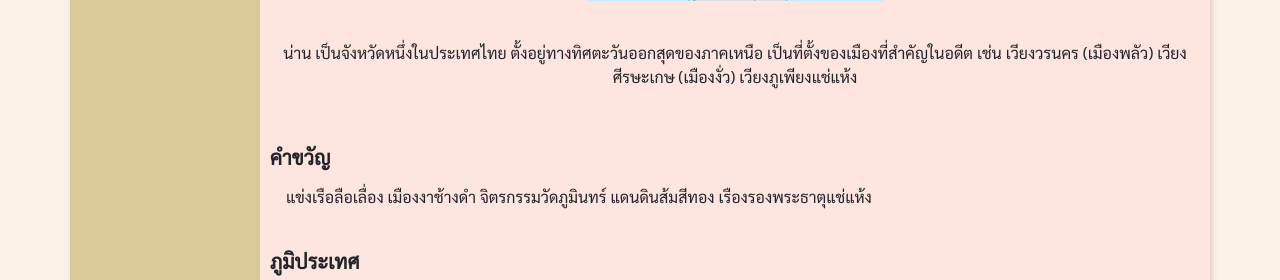
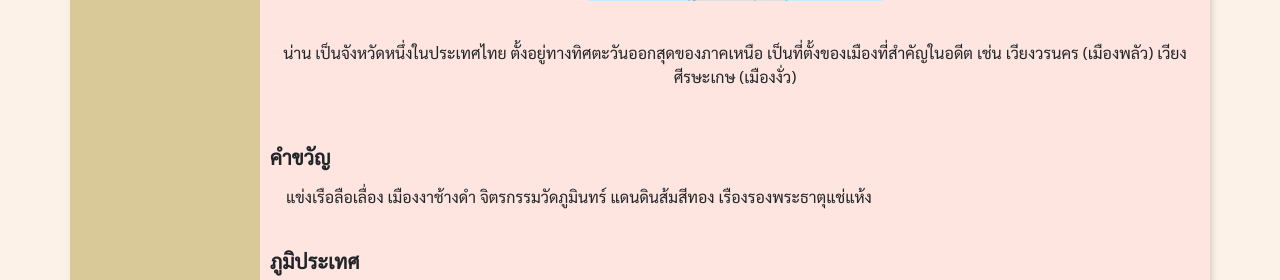
Before and after one commit to nonginjun/phpclassroom, a PHP site: page / in a window 1280 px wide. Shown: the part 737-1017 px from the top of the page. Run offline with PHP 8.4, Linux system fonts and the light colour scheme.

Commit message:
Update index.php

```diff
--- a/index.php
+++ b/index.php
@@ -122,7 +122,7 @@
 
             <br>
           <p>
-                  <center> น่าน เป็นจังหวัดหนึ่งในประเทศไทย ตั้งอยู่ทางทิศตะวันออกสุดของภาคเหนือ เป็นที่ตั้งของเมืองที่สำคัญในอดีต เช่น เวียงวรนคร (เมืองพลัว) เวียงศีรษะเกษ (เมืองงั่ว) เวียงภูเพียงแช่แห้ง  </center>
+                  <center> น่าน เป็นจังหวัดหนึ่งในประเทศไทย ตั้งอยู่ทางทิศตะวันออกสุดของภาคเหนือ เป็นที่ตั้งของเมืองที่สำคัญในอดีต เช่น เวียงวรนคร (เมืองพลัว) เวียงศีรษะเกษ (เมืองงั่ว)  </center>
 
             </p>
 
```
